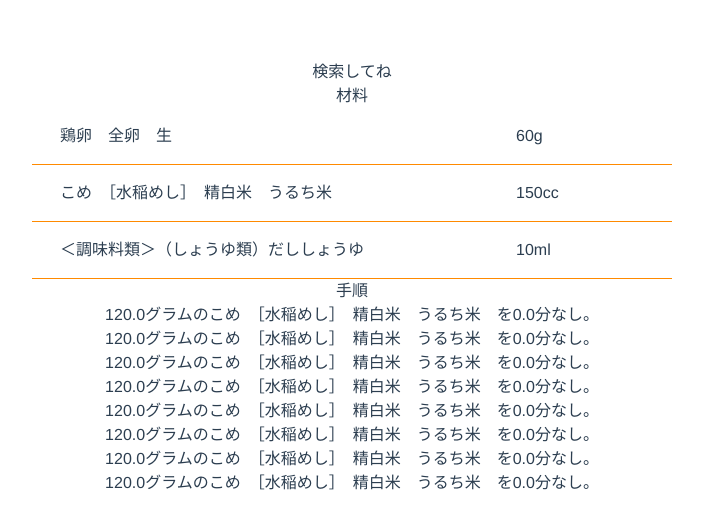
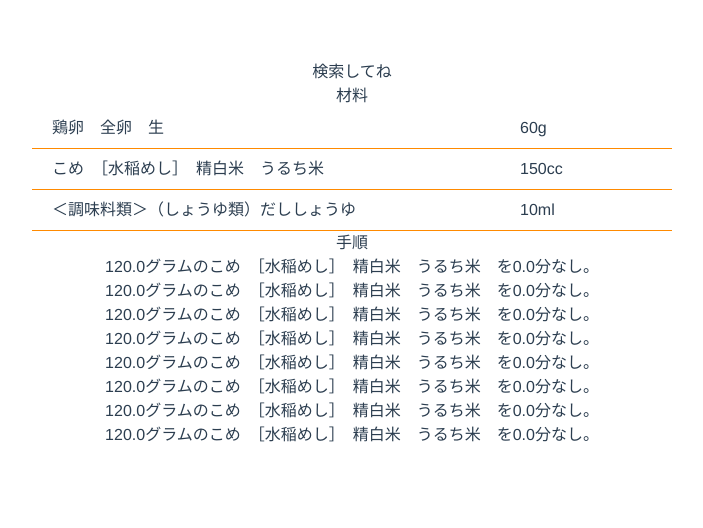
Before and after one commit to jack-app/jackHack2022_F, a Vue app: page / in a window 1280 px wide. Shown: the top 528 px of the page, without its empty margins (288-991 px from the left). Built offline with nearby package versions, Linux system fonts and the light colour scheme.

Commit message:
微調整

```diff
--- a/src/components/RecipeIngredients.vue
+++ b/src/components/RecipeIngredients.vue
@@ -1,7 +1,7 @@
 <template>
   <div class="container">
     <div
-      class="row p-3"
+      class="row p-2"
       v-for="ingredient in ingredients"
       :key="ingredient.key"
     >
```
